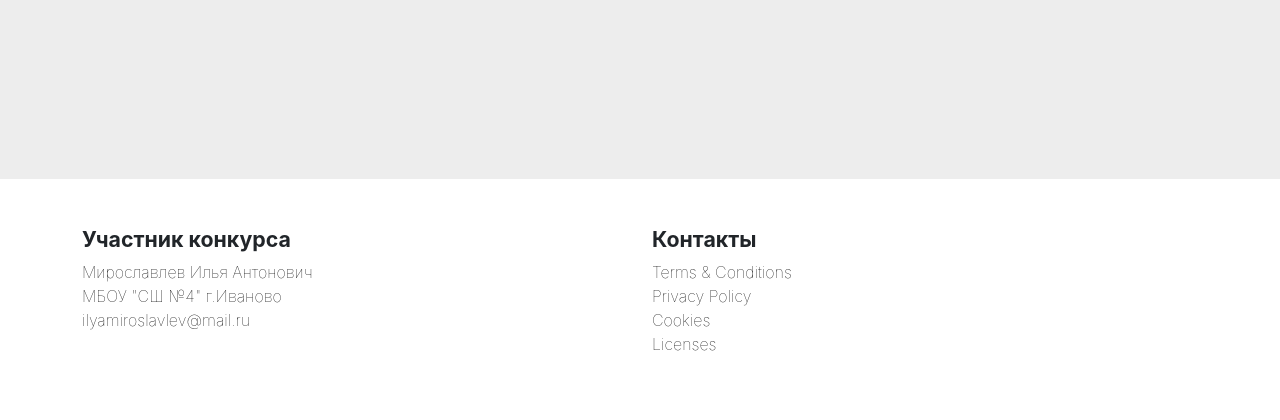
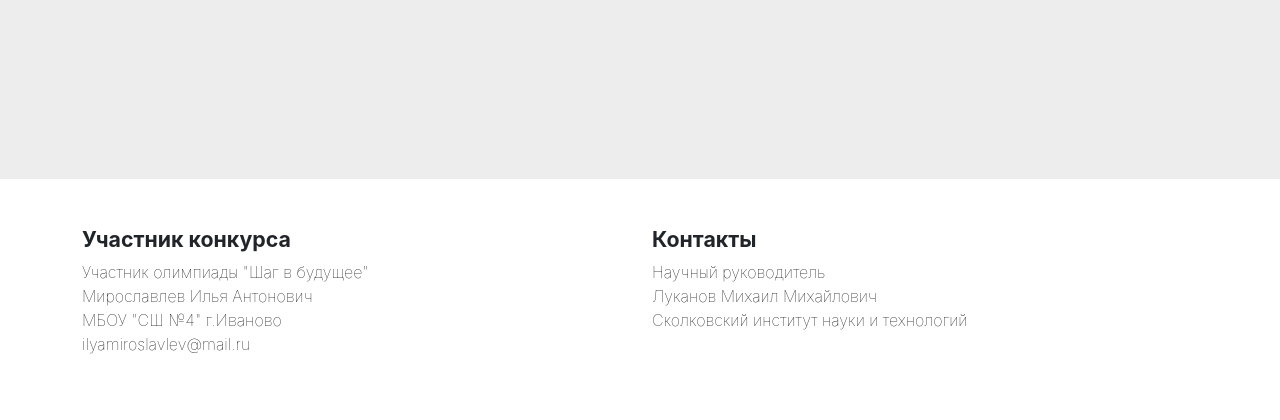
Before and after one commit to Miros003004/impulse_predictor, a Django app: page / in a window 1280 px wide. Shown: the part 873-1293 px from the top of the page. Run offline with Django 3.2, Linux system fonts and the light colour scheme; some libraries are stand-ins or nearby versions; some web fonts are replaced.

Commit message:
Update index.html

```diff
--- a/templates/homepage/index.html
+++ b/templates/homepage/index.html
@@ -71,6 +71,7 @@
             <div class="col-6 col-md">
               <h5 class ="bold-text" style="font-size: 16pt !important;">Участник конкурса</h5>
               <ul class="list-unstyled text-small">
+                <li ><b class=" m-text" >Участник олимпиады "Шаг в будущее"</b></li>
                 <li ><b class=" m-text" >Мирославлев Илья Антонович</b></li>
                 <li ><b class=" m-text" >МБОУ "СШ №4" г.Иваново</b></li>
                 <li ><b class=" m-text" >ilyamiroslavlev@mail.ru</b></li>
@@ -79,10 +80,10 @@
             <div class="col-6 col-md">
               <h5 class ="bold-text" style="font-size: 16pt !important;">Контакты</h5>
               <ul class="list-unstyled text-small">
-                <li ><b class=" m-text" >Terms & Conditions</b></li>
-                <li ><b class=" m-text" >Privacy Policy</b></li>
-                <li ><b class=" m-text" >Cookies</b></li>
-                <li ><b class=" m-text" >Licenses</b></li>
+                <li ><b class=" m-text" >Научный руководитель</b></li>
+                <li ><b class=" m-text" >Луканов Михаил Михайлович</b></li>
+                <li ><b class=" m-text" >Сколковский институт науки и технологий</b></li>
+                <li ><b class=" m-text" ></b></li>
 
               </ul>
             </div>
```
